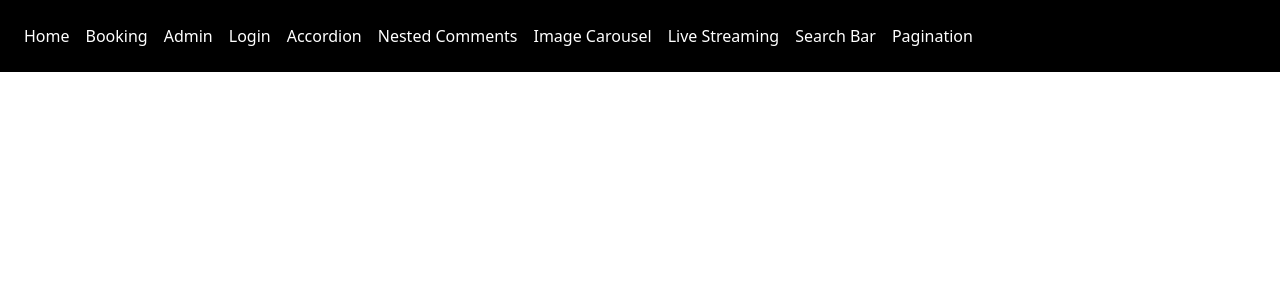
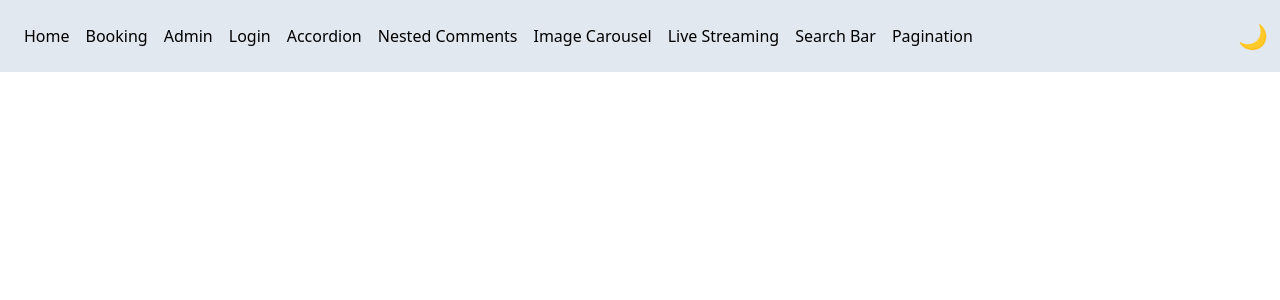
Before and after one commit to mohit825/react-components, a React (Vite) app: page / in a window 1280 px wide. Shown: the top 300 px of the page. Built offline with nearby package versions, Linux system fonts and the light colour scheme.

Commit message:
added context api for light/dark theme

```diff
--- a/src/App.jsx
+++ b/src/App.jsx
@@ -8,7 +8,8 @@ import ProtectedRoute from "./hoc/ProtectedRoute";
 import Admin from "./Links/Admin";
 import { Home } from "./Links/Home";
 import Login from "./Links/Login";
-import { lazy, Suspense } from "react";
+import { lazy, Suspense, useState } from "react";
+import ThemeContext from "./store/ThemeContext";
 
 const PaginationContainer = lazy(() =>
   import("./components/Pagination/PaginationContainer")
@@ -25,7 +26,9 @@ const AccordionContainer = lazy(() =>
 );
 
 function App() {
+  const [theme, setTheme] = useState("light");
   return (
+    <ThemeContext.Provider value={{ theme, setTheme }}>
       <BrowserRouter>
         <Header />
         <Routes>
@@ -96,6 +99,7 @@ function App() {
           />
         </Routes>
       </BrowserRouter>
+    </ThemeContext.Provider>
   );
 }
 
--- a/src/components/Header.jsx
+++ b/src/components/Header.jsx
@@ -1,9 +1,21 @@
-import React from "react";
+import React, { useContext } from "react";
 import { Link, NavLink } from "react-router-dom";
+import ToggleThemeContainer from "./ToggleTheme/ToggleThemeContainer";
+import ThemeContext from "../store/ThemeContext";
 
 const Header = () => {
+  const { theme } = useContext(ThemeContext);
   return (
-    <nav className="w-full bg-black text-white flex row gap-4 p-6">
+    <div
+      className={`flex w-full justify-between items-center ${
+        theme === "dark" ? "bg-black" : "bg-slate-200"
+      } `}
+    >
+      <nav
+        className={`${
+          theme === "light" ? "text-black" : "text-white"
+        } flex row gap-4 p-6`}
+      >
         <NavLink
           to="/react-components"
           className={({ isActive }) => (isActive ? "active" : "")}
@@ -20,6 +32,8 @@ const Header = () => {
         <Link to="/search">Search Bar</Link>
         <Link to="/pagination">Pagination</Link>
       </nav>
+      <ToggleThemeContainer />
+    </div>
   );
 };
 
--- a/src/components/Pagination/PaginationContainer.jsx
+++ b/src/components/Pagination/PaginationContainer.jsx
@@ -1,5 +1,5 @@
 import React, { useEffect, useState } from "react";
-import useFetchData from "./../hooks/useFetchData";
+import useFetchData from "../../hooks/useFetchData";
 import MemeCard from "../MemeCard";
 import Pagination from "./Pagination";
 import { calcultateNumberOfPages } from "./utils";
--- /dev/null
+++ b/src/components/ToggleTheme/ToggleThemeContainer.jsx
@@ -0,0 +1,34 @@
+import React, { useContext } from "react";
+import ThemeContext from "../../store/ThemeContext";
+
+const ToggleThemeContainer = () => {
+  const { theme, setTheme } = useContext(ThemeContext);
+
+  function renderThemeText() {
+    if (theme === "light") {
+      return "🌙";
+    }
+    return "☀️";
+  }
+
+  const onToggleHandler = () => {
+    if (theme === "light") {
+      setTheme("dark");
+    } else {
+      setTheme("light");
+    }
+  };
+
+  return (
+    <div
+      className={`text-2xl cursor-pointer mr-3 ${
+        theme === "light" ? "text-black" : "text-white"
+      } `}
+      onClick={onToggleHandler}
+    >
+      {renderThemeText()}
+    </div>
+  );
+};
+
+export default ToggleThemeContainer;
--- /dev/null
+++ b/src/store/ThemeContext.js
@@ -0,0 +1,5 @@
+import { createContext } from "react";
+
+const ThemeContext = createContext(null)
+
+export default ThemeContext;
```
Also changed, not shown: src/hooks/useFetchData.jsx (renamed from src/components/hooks/useFetchData.jsx). Lines whose indentation alone changed are shown as unchanged.
